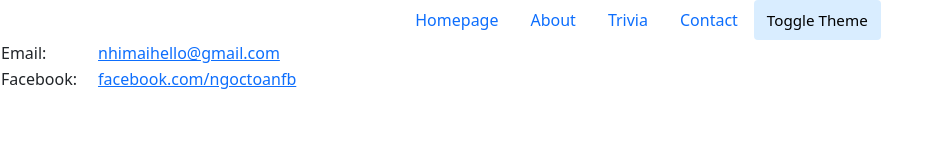
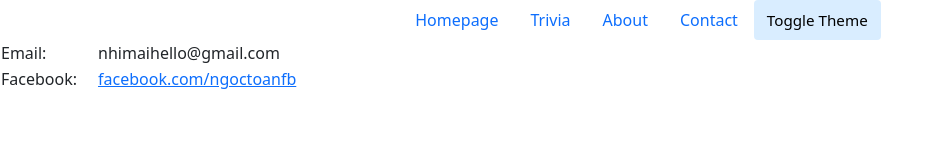
Before and after one commit to AlgoBuild/blog, a plain HTML site: page contact.html in a window 1280 px wide. Shown: the whole page, without its empty margins (0-942 px from the left). Drawn offline with nearby package versions, Linux system fonts and the light colour scheme.

Commit message:
change places of Trivia and About links

```diff
--- a/contact.html
+++ b/contact.html
@@ -13,10 +13,10 @@
                 <a class="nav-link active" aria-current="page" href="index.html">Homepage</a>
             </li>
             <li class="nav-item">
-                <a class="nav-link" href="about.html">About</a>
+                <a class="nav-link" href="trivia.html">Trivia</a>
             </li>
             <li class="nav-item">
-                <a class="nav-link" href="trivia.html">Trivia</a>
+                <a class="nav-link" href="about.html">About</a>
             </li>
             <li class="nav-item">
                 <a class="nav-link" href="contact.html">Contact</a>
@@ -28,12 +28,13 @@
         <style>
             td:first-child {
                 padding-right: 20px;
+            }
         </style>
 
         <table>
             <tr>
                 <td>Email: </td>
-                <td><a href="nhimaihello@gmail.com" target="_blank">nhimaihello@gmail.com</a></td>
+                <td>nhimaihello@gmail.com</td>
             </tr>
             <tr>
                 <td>Facebook: </td>
```
Also changed, not shown: about.html (+2 -2 lines), index.html (+2 -2 lines), trivia.html (+2 -2 lines).
